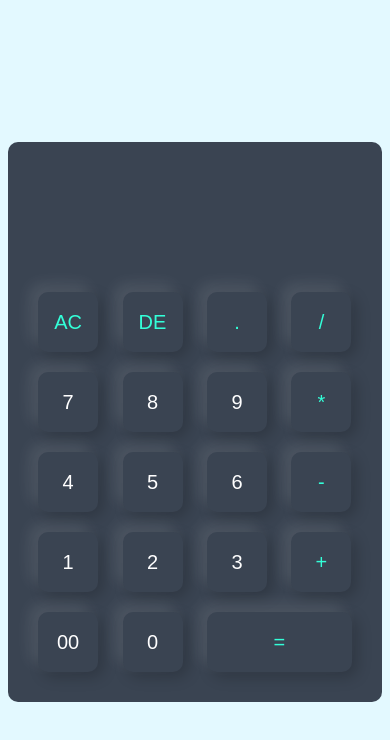
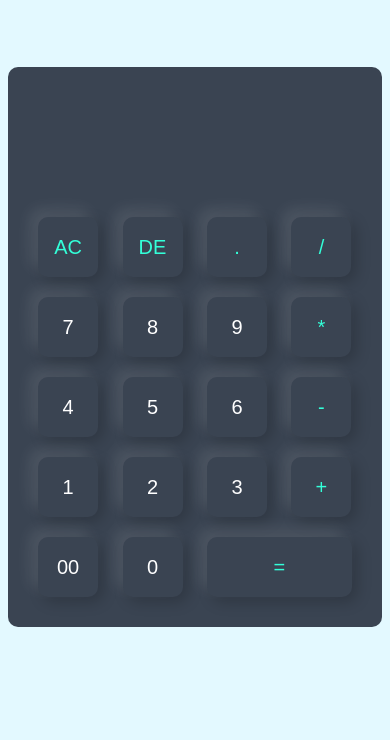
Before and after one commit to ShadowChaser48/JavascriptCalculator, a plain HTML site: page index.html in a window 390 px wide. Drawn offline with Linux system fonts and the light colour scheme.

Commit message:
Fixed display for mobile view

```diff
--- a/style.css
+++ b/style.css
@@ -49,3 +49,9 @@ form input.equal{
 form input.operator{
     color: #33ffd8
 }
+
+@media(max-width: 700px){
+    .calculator{
+        margin-bottom: 150px;
+    }
+}
```
